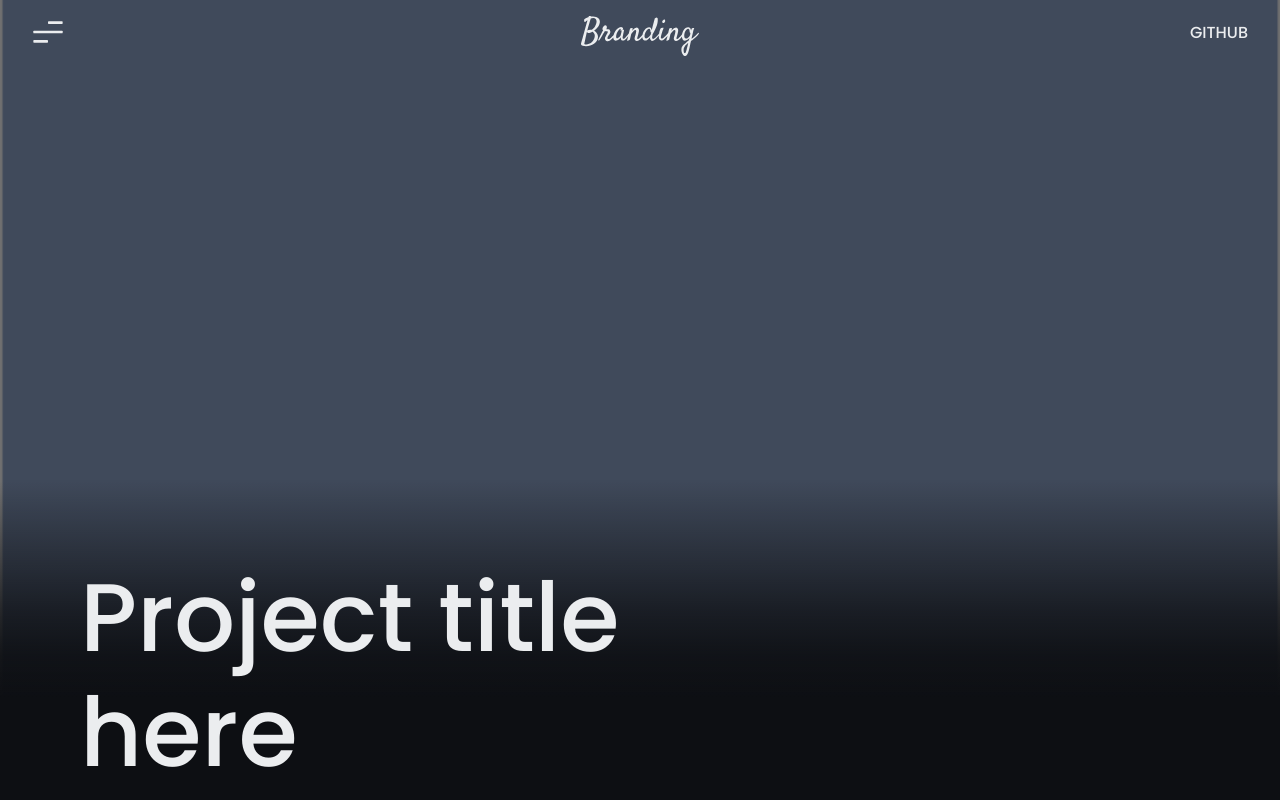
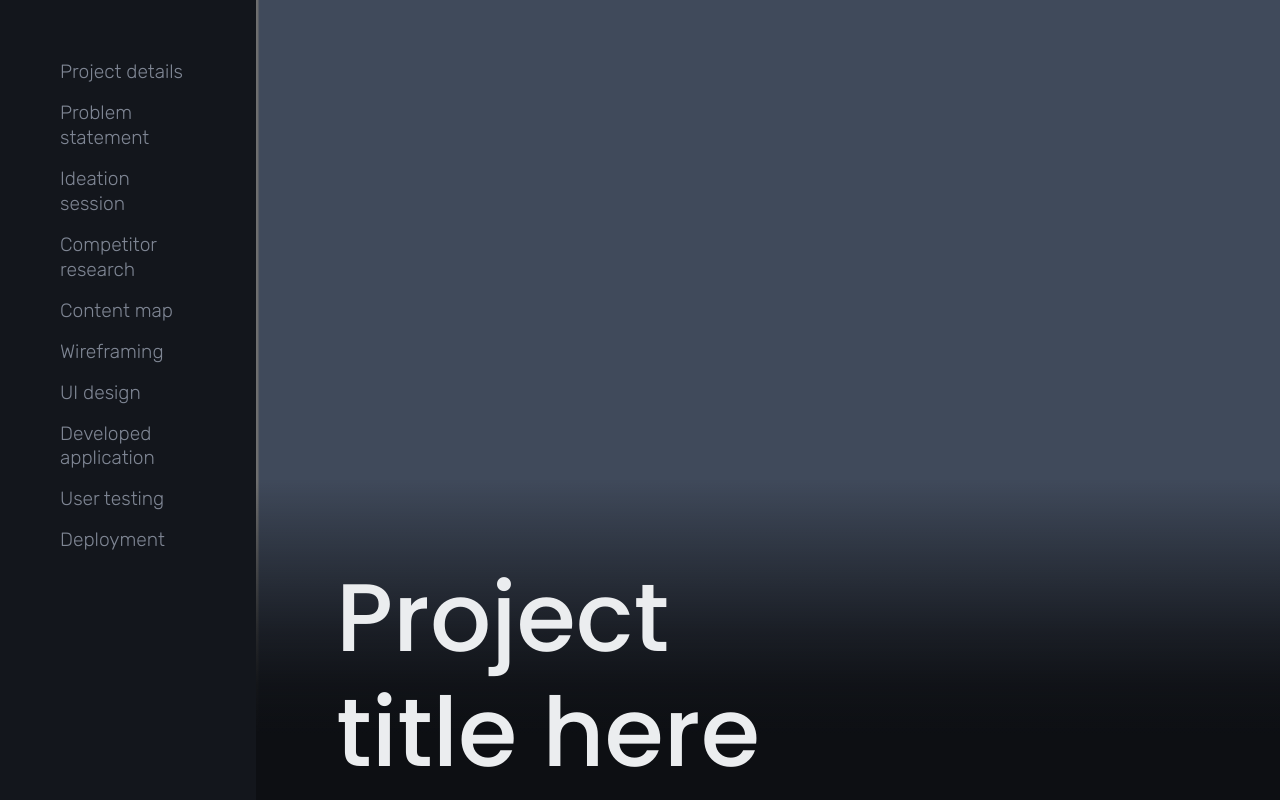
Before and after one commit to fru2/portfolio-website, a React (Create React App) app: page / in a window 1280 px wide. Shown: the top 800 px of the page. Built offline with nearby package versions, Linux system fonts and the light colour scheme.

Commit message:
(Project page) : Side nav update

```diff
--- a/src/components/common/SideNav.jsx
+++ b/src/components/common/SideNav.jsx
@@ -2,7 +2,19 @@ import React from 'react'
 
 export default function SideNav(props) {
   return (
-    <nav>
+    <nav className='nav-containerr'>
+      <ul className='side-nav body-txt'>
+        <li>Project details</li>
+        <li>Problem statement</li>
+        <li>Ideation session</li>
+        <li>Competitor research</li>
+        <li>Content map</li>
+        <li>Wireframing</li>
+        <li>UI design</li>
+        <li>Developed application</li>
+        <li>User testing</li>
+        <li>Deployment</li>
+      </ul>
     </nav>
   )
 }
--- a/src/pages/ProjectPage.jsx
+++ b/src/pages/ProjectPage.jsx
@@ -5,12 +5,14 @@ import SideNav from '../components/common/SideNav'
 
 export default function ProjectPage(props) {
   return (
+    <>
+
+      <SideNav></SideNav> {/*FIXME: fixed with index z-index 1*/}
+
+
       <section className='project-details'>
 
-      <NavBar></NavBar> {/* FIXME: fixed with z-index 2 */}
-
-      <SideNav></SideNav> {/* FIXME: fixed with index z-index 1 */}
-
+        {/* FIXME: fixed with z-index 2 */}
 
 
         <div className="hero-image flex-center"> {/* FIXME: fixed with z-index 3 */}
@@ -87,6 +89,8 @@ export default function ProjectPage(props) {
         </article>
 
       </section>
+
+    </>
   )
 
 }
--- a/src/styles/layouts/_index.scss
+++ b/src/styles/layouts/_index.scss
@@ -6,3 +6,4 @@
 @forward './section-contact';
 @forward './projects-element';
 @forward './project-details';
+@forward './sidenav';
--- a/src/styles/layouts/_project-details.scss
+++ b/src/styles/layouts/_project-details.scss
@@ -1,9 +1,12 @@
 @use "../constants";
 @use "../mixins";
+
 
 .project-details {
   overflow-x: hidden;
   box-sizing: border-box;
+  width: 80vw;
+  margin-left: 20vw;
 
   .hero-image {
     @include mixins.flex(column);
@@ -100,10 +103,13 @@
 
 }
 
+
+
 @media screen and (max-width: 768px) {
 
   .project-details {
-
+    width: 100vw;
+    margin-left: 0vw;
 
     .about-project {
 
--- /dev/null
+++ b/src/styles/layouts/_sidenav.scss
@@ -0,0 +1,31 @@
+.nav-containerr {
+  box-sizing: content-box;
+  width: relative;
+  width: 100vw;
+}
+
+.side-nav {
+  box-sizing: border-box;
+  position: fixed;
+  left: 0;
+  top: 0;
+  background-color: #13161c;
+  width: 20vw;
+  height: 100vh;
+  padding: 60px;
+  margin: 0 !important;
+  font-size: 1.2rem !important;
+  line-height: 1.3 !important;
+  overflow-y: auto;
+
+  li+li {
+    margin-top: 16px;
+  }
+}
+
+
+@media screen and (max-width: 768px) {
+  .nav-containerr {
+    display: none;
+  }
+}
--- a/src/styles/main.scss
+++ b/src/styles/main.scss
@@ -29,6 +29,11 @@ code {
 }
 
 
+.App {
+  overflow-x: hidden;
+}
+
+
 .container {
   padding: 80px;
   box-sizing: border-box;
```
Lines whose indentation alone changed are shown as unchanged.
